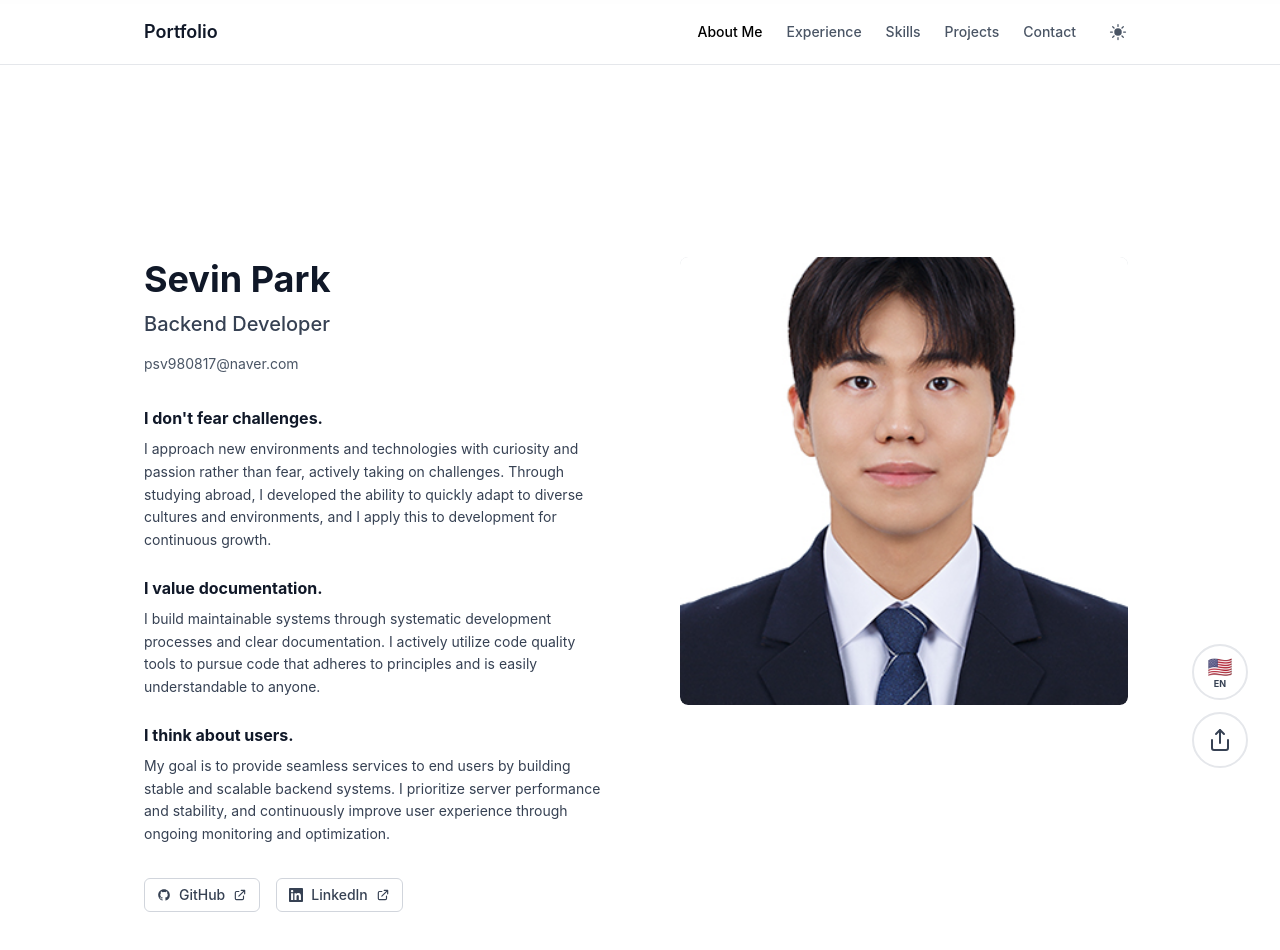
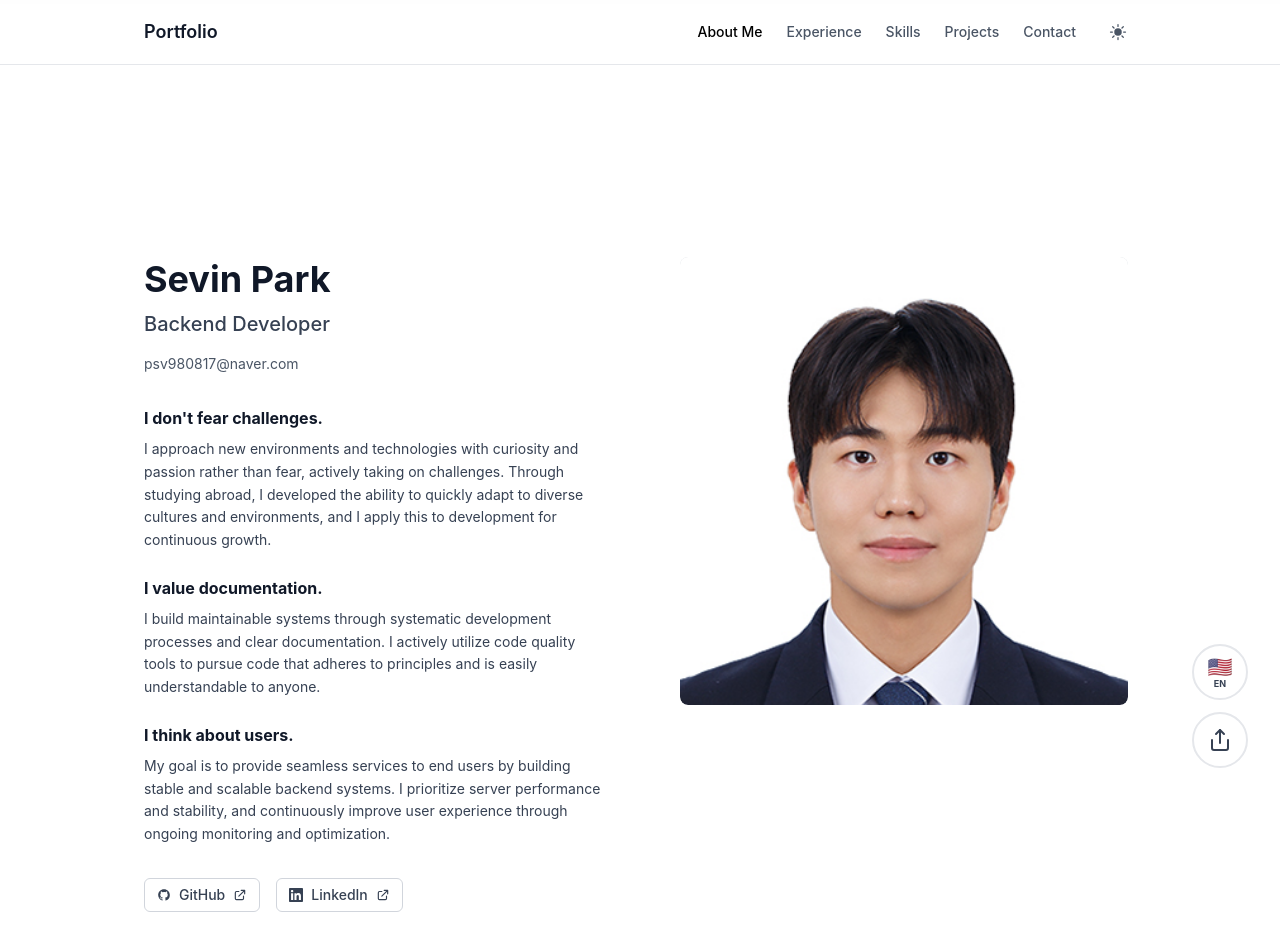
Before and after one commit to sevin98/portfolio, a Next.js app: page /en in a window 1280 px wide. Shown: the top 950 px of the page. Built offline with nearby package versions, Linux system fonts and the light colour scheme; a web font is replaced by a local one.

Commit message:
Hero 프로필 이미지 object-position 조정으로 얼굴 표시 개선

```diff
--- a/components/sections/Hero.tsx
+++ b/components/sections/Hero.tsx
@@ -40,7 +40,8 @@ export default function Hero({ locale }: HeroProps) {
                         src={personalInfo.profileImage}
                         alt={personalInfo.nameEn || personalInfo.name}
                         fill
-                    className="object-cover rounded-lg"
+                        className="object-cover object-top rounded-lg"
+                        style={{ objectPosition: 'center top' }}
                         priority
                       />
                 ) : (
@@ -83,7 +84,8 @@ export default function Hero({ locale }: HeroProps) {
                 src={personalInfo.profileImage}
                 alt={personalInfo.nameEn || personalInfo.name}
                 fill
-                className="object-cover rounded-lg"
+                className="object-cover object-top rounded-lg"
+                style={{ objectPosition: 'center top' }}
                 priority
               />
             ) : (
```
Lines whose indentation alone changed are shown as unchanged.
